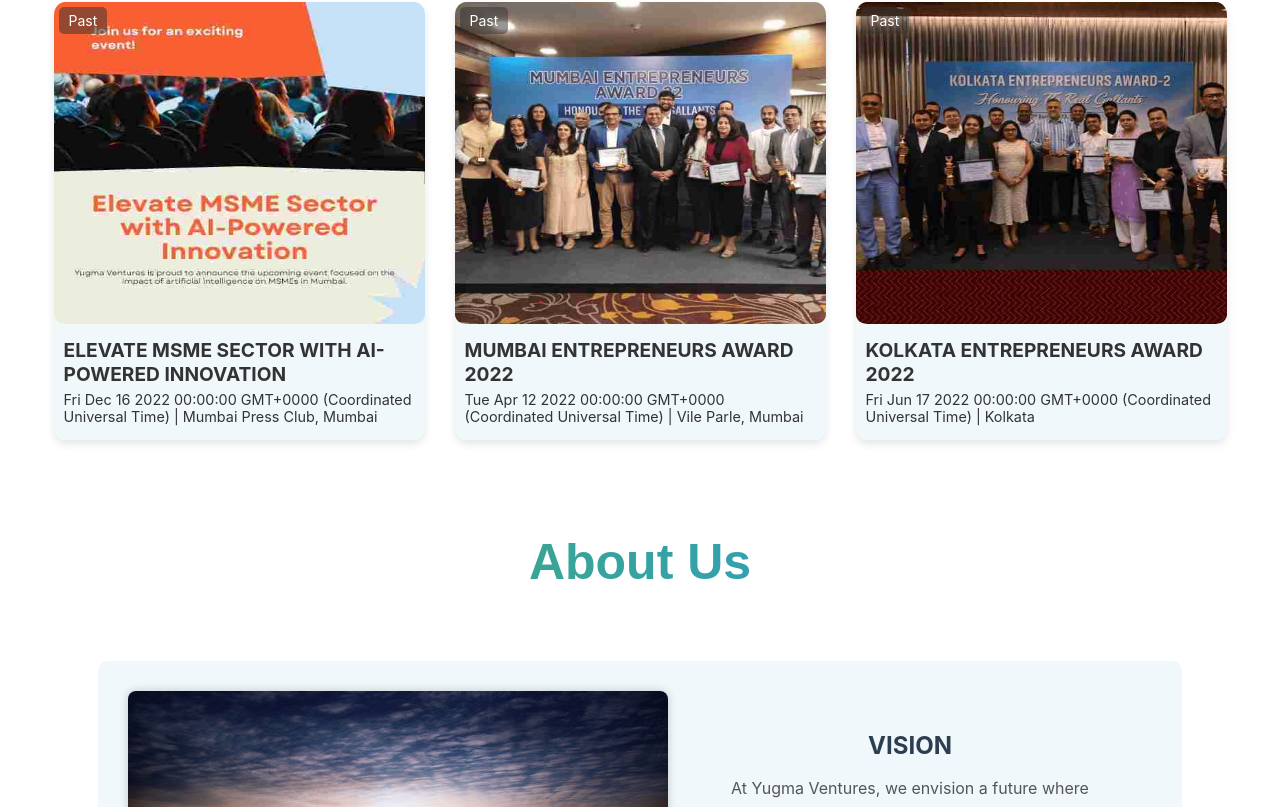
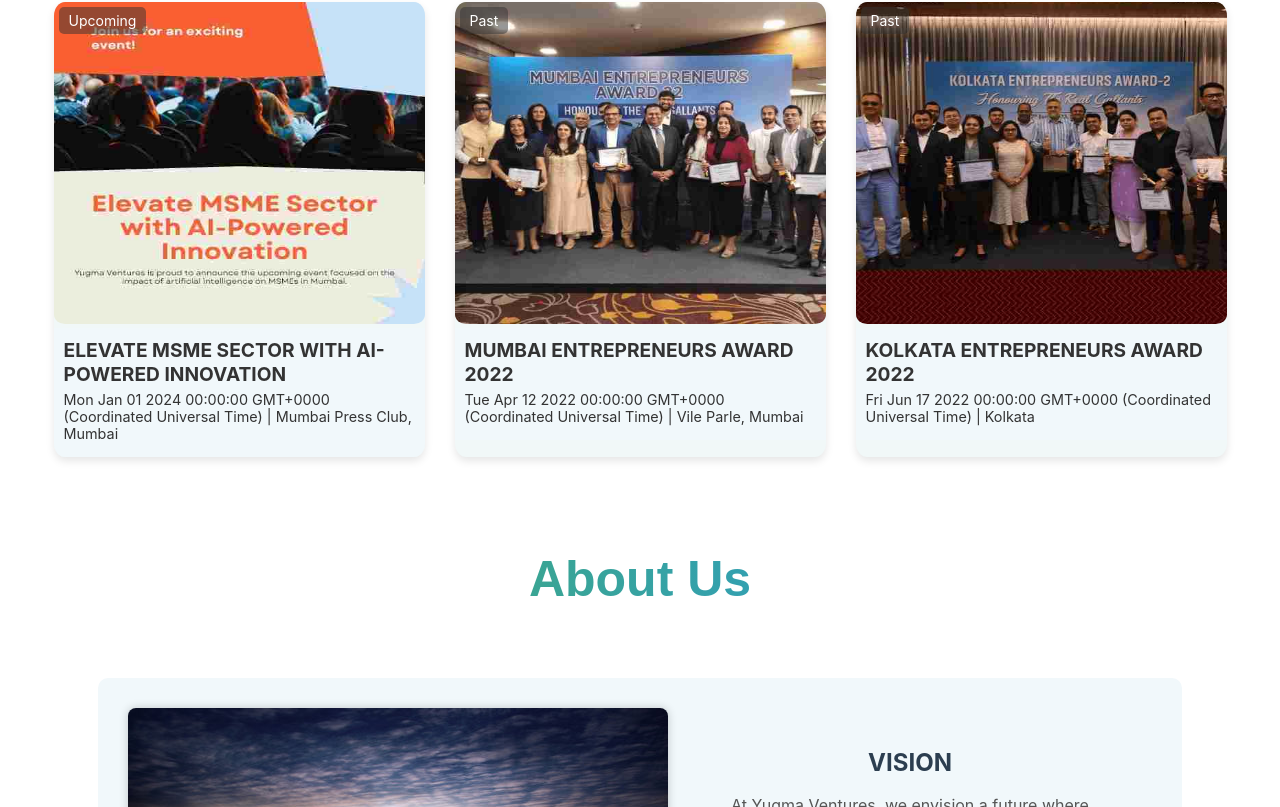
Before and after one commit to krushna53/yugma-ventures-main, a React (Create React App) app: page / in a window 1280 px wide. Shown: the part 2371-3178 px from the top of the page. Built offline with nearby package versions, Linux system fonts and the light colour scheme.

Commit message:
date correction

```diff
--- a/src/pages/Home.jsx
+++ b/src/pages/Home.jsx
@@ -22,7 +22,7 @@ const Home = () => {
       eventName: 'elevate-msme-sector-with-ai-powered-innovation',
       name: 'ELEVATE MSME SECTOR WITH AI-POWERED INNOVATION',
       imageUrl: MSME,
-      date: new Date('2022-12-16'), // Update the date format as per your requirement
+      date: new Date('2024-1-1'), // Update the date format as per your requirement
       place: 'Mumbai Press Club, Mumbai',
     },
     {
```
